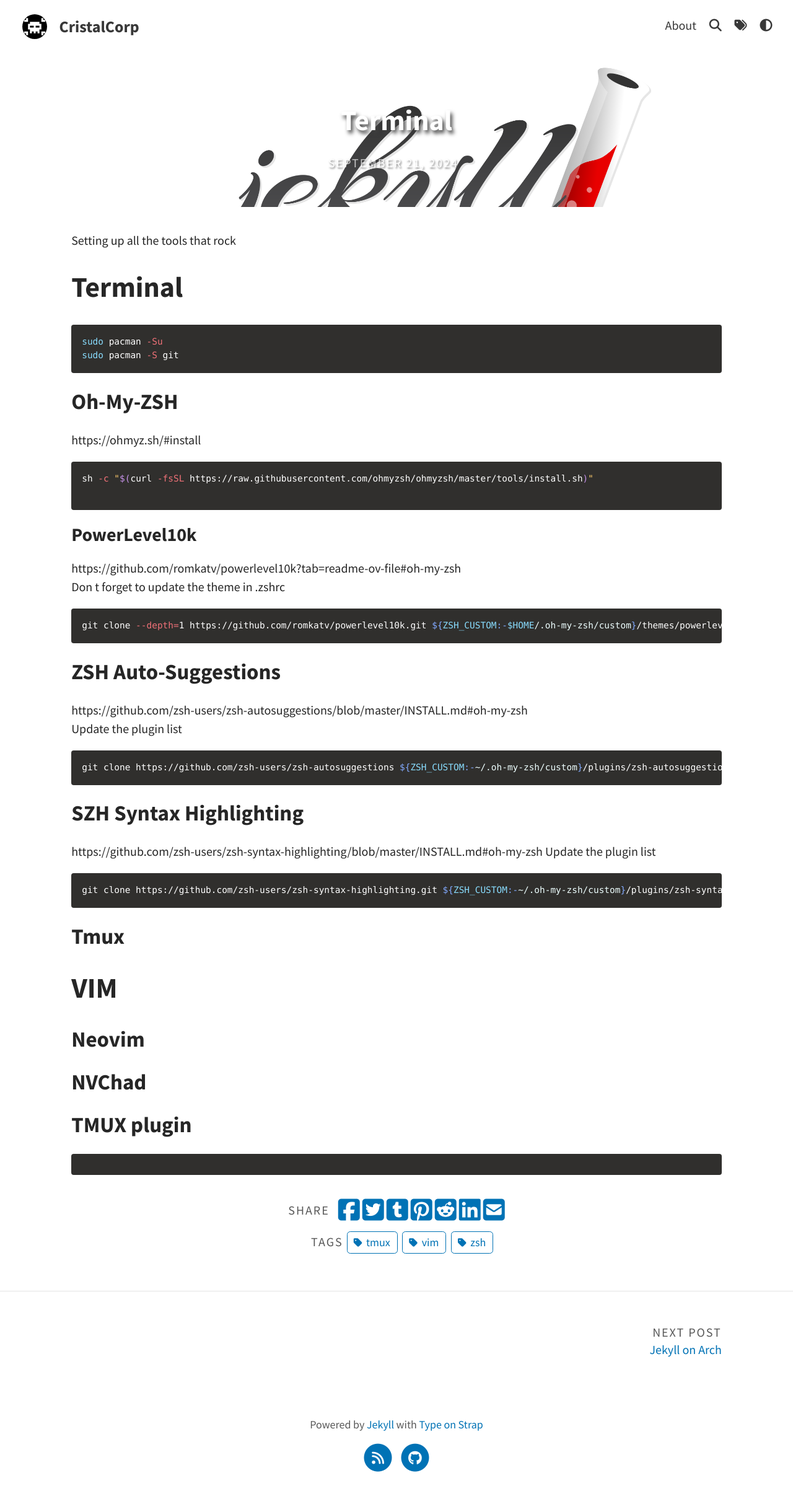
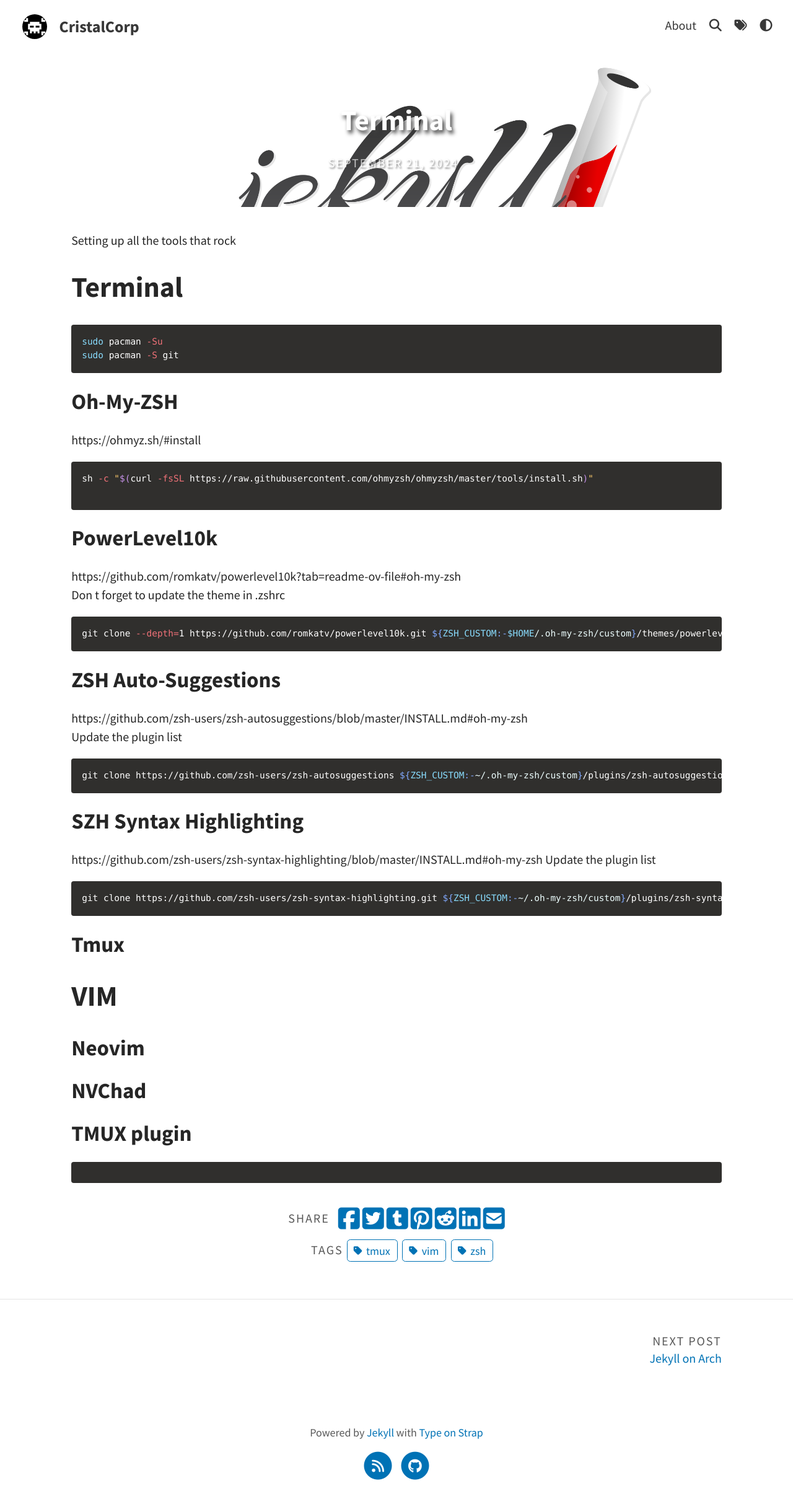
Before and after one commit to cristalcorp/cristalcorp.github.io, a Jekyll site: the page built from _posts/2024-09-21-Terminal.md, in a window 1280 px wide. Shown: the whole page at 62% size. Built offline with Jekyll 4.4.1, drawn with Linux system fonts in a browser that asks for light colours; a script that is not in the unit is left out.

````diff
--- a/_posts/2024-09-21-Terminal.md
+++ b/_posts/2024-09-21-Terminal.md
@@ -20,7 +20,7 @@ https://ohmyz.sh/#install
 sh -c "$(curl -fsSL https://raw.githubusercontent.com/ohmyzsh/ohmyzsh/master/tools/install.sh)"
 
 ```
-### PowerLevel10k
+## PowerLevel10k
 https://github.com/romkatv/powerlevel10k?tab=readme-ov-file#oh-my-zsh
 Don t forget to update the theme in .zshrc
 ```bash
````
